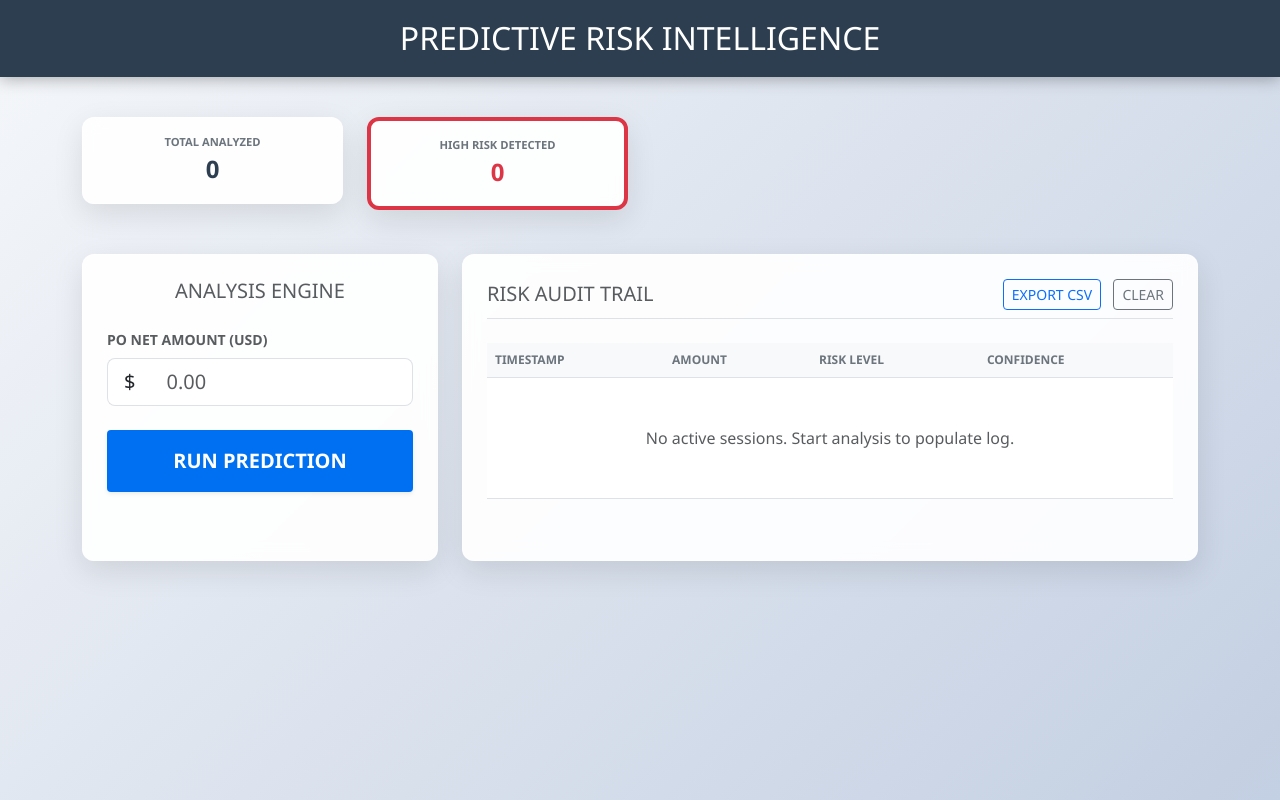
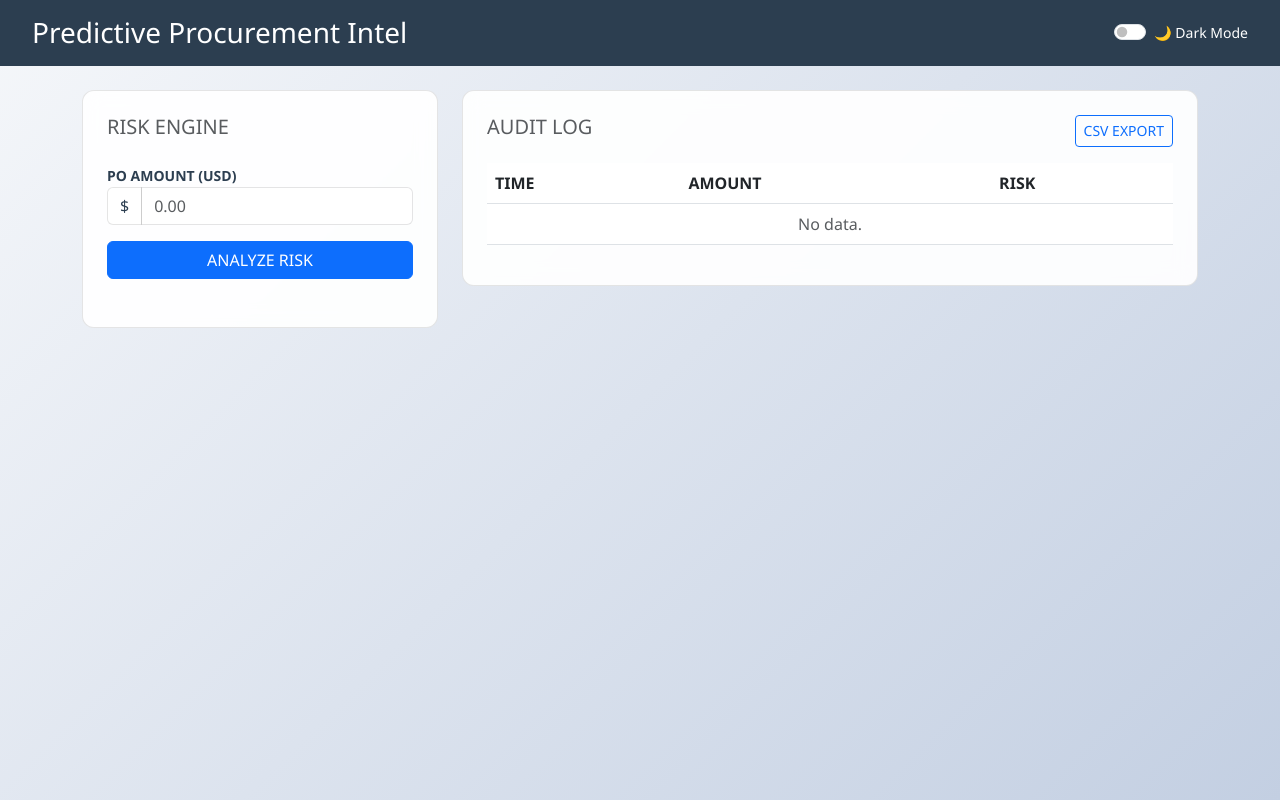
Before and after one commit to vaibhav-gitrepo/SAP-Procurement-Risk-AI, a Flask app: page / in a window 1280 px wide. Run offline with Flask 3, Linux system fonts and the light colour scheme.

Commit message:
Enchanced the Design Layout UI

```diff
--- a/templates/index.html
+++ b/templates/index.html
@@ -1,156 +1,128 @@
 <!DOCTYPE html>
-<html lang="en">
+<html lang="en" data-theme="light">
 <head>
     <meta charset="UTF-8">
     <meta name="viewport" content="width=device-width, initial-scale=1.0">
     <title>SAP Procurement Intel | Risk Dashboard</title>
     <link href="https://cdn.jsdelivr.net/npm/bootstrap@5.3.0/dist/css/bootstrap.min.css" rel="stylesheet">
+
     <style>
+        /* 1. THEME VARIABLES */
         :root {
             --sap-blue: #0070f2;
             --sap-dark: #2c3e50;
-            --sap-success: #2e7d32;
-            --sap-error: #c62828;
+            --bg-gradient: linear-gradient(135deg, #f5f7fa 0%, #c3cfe2 100%);
+            --card-bg: rgba(255, 255, 255, 0.92);
+            --text-main: #2c3e50;
+            --border-color: rgba(0,0,0,0.1);
+        }
+
+        [data-theme="dark"] {
+            --sap-dark: #111111;
+            --bg-gradient: linear-gradient(135deg, #0f0f0f 0%, #1c1e22 100%);
+            --card-bg: rgba(33, 37, 41, 0.95);
+            --text-main: #f8f9fa;
+            --border-color: rgba(255,255,255,0.1);
         }
 
         body {
-            background: linear-gradient(135deg, #f5f7fa 0%, #c3cfe2 100%);
+            background: var(--bg-gradient);
+            color: var(--text-main);
             min-height: 100vh;
-            font-family: '72', 'Segoe UI', sans-serif;
-            padding-bottom: 50px;
+            font-family: 'Segoe UI', sans-serif;
+            transition: background 0.3s ease;
         }
 
-        .sap-header {
-            background: var(--sap-dark);
-            color: white;
-            padding: 1.2rem;
-            margin-bottom: 2.5rem;
-            box-shadow: 0 2px 15px rgba(0,0,0,0.3);
+        .sap-header { background: var(--sap-dark); color: white; padding: 1rem 2rem; }
+        .glass-card {
+            background: var(--card-bg);
+            border: 1px solid var(--border-color);
+            border-radius: 12px;
+            backdrop-filter: blur(10px);
+            color: var(--text-main);
         }
 
-        .glass-card {
-            background: rgba(255, 255, 255, 0.92);
-            border-radius: 12px;
-            border: 1px solid rgba(255,255,255,0.3);
-            box-shadow: 0 10px 30px rgba(0,0,0,0.1);
-            backdrop-filter: blur(8px);
-            margin-bottom: 20px;
+        .form-control, .input-group-text {
+            background-color: var(--card-bg);
+            color: var(--text-main);
+            border: 1px solid var(--border-color);
         }
 
-        .btn-sap { background: var(--sap-blue); color: white; font-weight: 600; border-radius: 4px; transition: all 0.2s; border: none; }
-        .btn-sap:hover { background: #005bbd; color: white; transform: translateY(-1px); }
+        .table { color: var(--text-main); }
+        .status-pill { padding: 4px 12px; border-radius: 20px; color: white; font-size: 0.75rem; }
+    </style>
 
-        .risk-badge { font-size: 1.4rem; padding: 15px; border-radius: 8px; display: none; font-weight: bold; }
+    <script>
+        // 2. THEME LOGIC (Moved to Head to prevent ReferenceErrors)
+        function toggleTheme() {
+            const checkbox = document.getElementById('darkModeToggle');
+            const theme = checkbox.checked ? 'dark' : 'light';
+            document.documentElement.setAttribute('data-theme', theme);
+            localStorage.setItem('sap-theme', theme);
+        }
 
-        /* Audit Log Styles */
-        .table-container { max-height: 350px; overflow-y: auto; }
-        .table thead th { background: #f8f9fa; position: sticky; top: 0; z-index: 10; font-size: 0.75rem; color: #6c757d; }
-
-        .status-pill { padding: 4px 12px; border-radius: 20px; font-size: 0.75rem; font-weight: 600; color: white; }
-        .bg-danger { background-color: var(--sap-error) !important; }
-        .bg-success { background-color: var(--sap-success) !important; }
-
-        .stat-label { font-size: 0.7rem; color: #6c757d; text-transform: uppercase; font-weight: bold; }
-        .stat-value { font-size: 1.5rem; font-weight: bold; color: var(--sap-dark); }
-    </style>
+        // Apply theme immediately so there's no white flash
+        const savedTheme = localStorage.getItem('sap-theme');
+        if (savedTheme === 'dark') {
+            document.documentElement.setAttribute('data-theme', 'dark');
+        }
+    </script>
 </head>
 <body>
-    <header class="sap-header text-center">
-        <h2 class="mb-0 text-uppercase tracking-wider">Predictive Risk Intelligence</h2>
+
+    <header class="sap-header d-flex justify-content-between align-items-center">
+        <h3 class="mb-0">Predictive Procurement Intel</h3>
+        <div class="form-check form-switch">
+            <input class="form-check-input" type="checkbox" id="darkModeToggle" onchange="toggleTheme()">
+            <label class="form-check-label small text-white" for="darkModeToggle">🌙 Dark Mode</label>
+        </div>
     </header>
 
-    <div class="container">
-        <div class="row mb-4">
-            <div class="col-md-3">
-                <div class="card glass-card p-3 text-center">
-                    <div class="stat-label">Total Analyzed</div>
-                    <div id="stat-total" class="stat-value">0</div>
+    <div class="container mt-4">
+        <div class="row">
+            <div class="col-md-4">
+                <div class="card glass-card p-4">
+                    <h5 class="text-muted">RISK ENGINE</h5>
+                    <div class="my-3">
+                        <label class="small fw-bold">PO AMOUNT (USD)</label>
+                        <div class="input-group">
+                            <span class="input-group-text">$</span>
+                            <input type="number" id="amount" class="form-control" placeholder="0.00">
                         </div>
                     </div>
-            <div class="col-md-3">
-                <div class="card glass-card p-3 text-center border-start border-danger border-4">
-                    <div class="stat-label">High Risk Detected</div>
-                    <div id="stat-high" class="stat-value text-danger">0</div>
+                    <button onclick="analyze()" class="btn btn-primary w-100">ANALYZE RISK</button>
+
+                    <div id="result-box" class="mt-4 text-center">
+                        <div id="risk-text" class="badge p-3 w-100" style="display:none; font-size: 1.2rem;"></div>
                     </div>
                 </div>
             </div>
 
-        <div class="row">
-            <div class="col-lg-4 col-md-5">
-                <div class="card glass-card p-4 h-100">
-                    <h5 class="mb-4 text-center text-muted text-uppercase">Analysis Engine</h5>
-                    <div class="mb-4">
-                        <label class="form-label text-muted small fw-bold">PO NET AMOUNT (USD)</label>
-                        <div class="input-group input-group-lg">
-                            <span class="input-group-text bg-white border-end-0">$</span>
-                            <input type="number" id="amount" class="form-control border-start-0" placeholder="0.00">
+            <div class="col-md-8">
+                <div class="card glass-card p-4">
+                    <div class="d-flex justify-content-between">
+                        <h5 class="text-muted">AUDIT LOG</h5>
+                        <button class="btn btn-sm btn-outline-primary" onclick="downloadCSV()">CSV EXPORT</button>
                     </div>
-                    </div>
-                    <button onclick="analyze()" class="btn btn-sap btn-lg w-100 py-3 shadow-sm mb-3">RUN PREDICTION</button>
-
-                    <div id="loader" class="text-center mt-3" style="display:none;">
-                        <div class="spinner-border text-primary" role="status"></div>
-                        <p class="small text-muted mt-2">Accessing Gradient Boost Model...</p>
-                    </div>
-
-                    <div id="result-box" class="mt-2 text-center">
-                        <div id="risk-text" class="risk-badge"></div>
-                        <div id="conf-container" style="display:none;" class="mt-4">
-                            <div class="d-flex justify-content-between mb-1">
-                                <span class="small text-muted fw-bold">AI CONFIDENCE</span>
-                                <span id="conf-val" class="small fw-bold text-primary"></span>
-                            </div>
-                            <div class="progress" style="height: 6px;">
-                                <div id="conf-bar" class="progress-bar progress-bar-striped progress-bar-animated" role="progressbar"></div>
-                            </div>
-                        </div>
-                    </div>
-                </div>
-            </div>
-
-            <div class="col-lg-8 col-md-7">
-                <div class="card glass-card p-4 h-100">
-                    <div class="d-flex justify-content-between align-items-center mb-4 border-bottom pb-2">
-                        <h5 class="mb-0 text-muted text-uppercase">Risk Audit Trail</h5>
-                        <div>
-                            <button class="btn btn-sm btn-outline-primary me-2" onclick="downloadCSV()">EXPORT CSV</button>
-                            <button class="btn btn-sm btn-outline-secondary" onclick="clearLog()">CLEAR</button>
-                        </div>
-                    </div>
-
-                    <div class="table-container">
-                        <table class="table table-hover align-middle" id="auditLog">
+                    <table class="table mt-3" id="auditLog">
                         <thead>
-                                <tr>
-                                    <th>TIMESTAMP</th>
-                                    <th>AMOUNT</th>
-                                    <th>RISK LEVEL</th>
-                                    <th>CONFIDENCE</th>
-                                </tr>
+                            <tr><th>TIME</th><th>AMOUNT</th><th>RISK</th></tr>
                         </thead>
                         <tbody id="logBody">
-                                <tr id="emptyMsg"><td colspan="4" class="text-center text-muted py-5">No active sessions. Start analysis to populate log.</td></tr>
+                            <tr><td colspan="3" class="text-center text-muted">No data.</td></tr>
                         </tbody>
                     </table>
                 </div>
             </div>
         </div>
     </div>
-    </div>
 
     <script>
-        let totalCount = 0;
-        let highRiskCount = 0;
+        // 3. ANALYSIS LOGIC
+        async function analyze() {
+            const amt = document.getElementById('amount').value;
+            if(!amt) return alert("Enter amount");
 
-        async function analyze() {
-            const amtInput = document.getElementById('amount');
-            const amt = amtInput.value;
-            if(!amt || amt <= 0) return alert("Enter valid amount");
-
-            document.getElementById('loader').style.display = 'block';
-            document.getElementById('result-box').style.opacity = '0.3';
-
-            try {
             const res = await fetch('/predict', {
                 method: 'POST',
                 headers: {'Content-Type': 'application/json'},
@@ -158,73 +130,41 @@
             });
             const data = await res.json();
 
-                // Update Main Result
             const badge = document.getElementById('risk-text');
-                badge.className = `risk-badge badge bg-${data.status} w-100 d-block shadow-sm`;
-                badge.innerText = data.risk.toUpperCase();
+            badge.className = `badge p-3 w-100 bg-${data.status}`;
+            badge.innerText = data.risk;
             badge.style.display = 'block';
 
-                document.getElementById('conf-container').style.display = 'block';
-                document.getElementById('conf-bar').style.width = data.score + '%';
-                document.getElementById('conf-bar').className = `progress-bar bg-${data.status}`;
-                document.getElementById('conf-val').innerText = data.score + '%';
-
-                // Update Stats
-                totalCount++;
-                if(data.status === 'danger') highRiskCount++;
-                document.getElementById('stat-total').innerText = totalCount;
-                document.getElementById('stat-high').innerText = highRiskCount;
-
             updateLog(amt, data);
-
-            } catch (e) {
-                alert("Model not ready. Check docker logs.");
-            } finally {
-                document.getElementById('loader').style.display = 'none';
-                document.getElementById('result-box').style.opacity = '1';
-                amtInput.value = '';
-            }
         }
 
         function updateLog(amt, data) {
-            const logBody = document.getElementById('logBody');
-            const emptyMsg = document.getElementById('emptyMsg');
-            if(emptyMsg) emptyMsg.remove();
-
-            const timeStr = new Date().toLocaleTimeString();
-            const row = logBody.insertRow(0);
-            row.innerHTML = `
-                <td class="text-muted small">${timeStr}</td>
-                <td class="fw-bold">$${parseFloat(amt).toLocaleString()}</td>
-                <td><span class="status-pill bg-${data.status}">${data.risk}</span></td>
-                <td class="text-primary fw-bold">${data.score}%</td>
-            `;
+            const body = document.getElementById('logBody');
+            if(body.innerHTML.includes("No data")) body.innerHTML = "";
+            const row = body.insertRow(0);
+            row.innerHTML = `<td>${new Date().toLocaleTimeString()}</td><td>$${amt}</td><td><span class="status-pill bg-${data.status}">${data.risk}</span></td>`;
         }
 
         function downloadCSV() {
-            const rows = document.querySelectorAll("#auditLog tr");
-            let csv = "Timestamp,Amount,Risk,Confidence\n";
-            rows.forEach((row, i) => {
-                if(i === 0) return;
-                const cols = row.querySelectorAll("td");
-                if(cols.length) {
-                    const line = Array.from(cols).map(c => `"${c.innerText.replace(/[$,]/g, '')}"`).join(",");
-                    csv += line + "\n";
-                }
+            let csv = "Time,Amount,Risk\n";
+            document.querySelectorAll("#logBody tr").forEach(tr => {
+                const cols = tr.querySelectorAll("td");
+                if(cols.length > 0) csv += `${cols[0].innerText},${cols[1].innerText.replace('$','')},${cols[2].innerText}\n`;
             });
             const blob = new Blob([csv], { type: 'text/csv' });
             const url = window.URL.createObjectURL(blob);
             const a = document.createElement('a');
             a.href = url;
-            a.download = `Risk_Audit_${new Date().toISOString().slice(0,10)}.csv`;
+            a.download = 'audit_log.csv';
             a.click();
         }
 
-        function clearLog() {
-            if(confirm("Clear all session history?")) {
-                location.reload();
+        // Set the switch position correctly on load
+        window.addEventListener('DOMContentLoaded', () => {
+            if (document.documentElement.getAttribute('data-theme') === 'dark') {
+                document.getElementById('darkModeToggle').checked = true;
             }
-        }
+        });
     </script>
 </body>
 </html>
```
Lines whose indentation alone changed are shown as unchanged.
